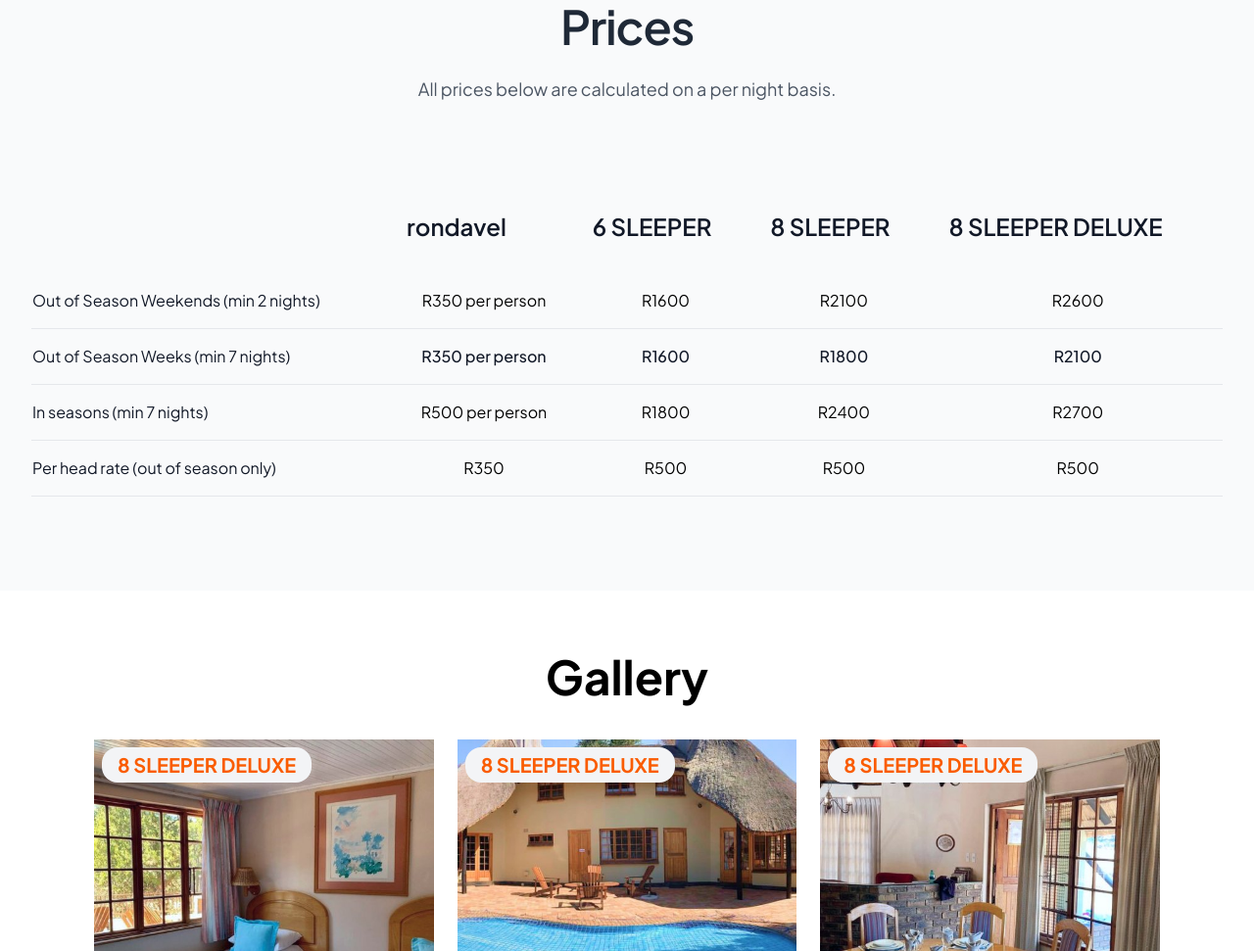
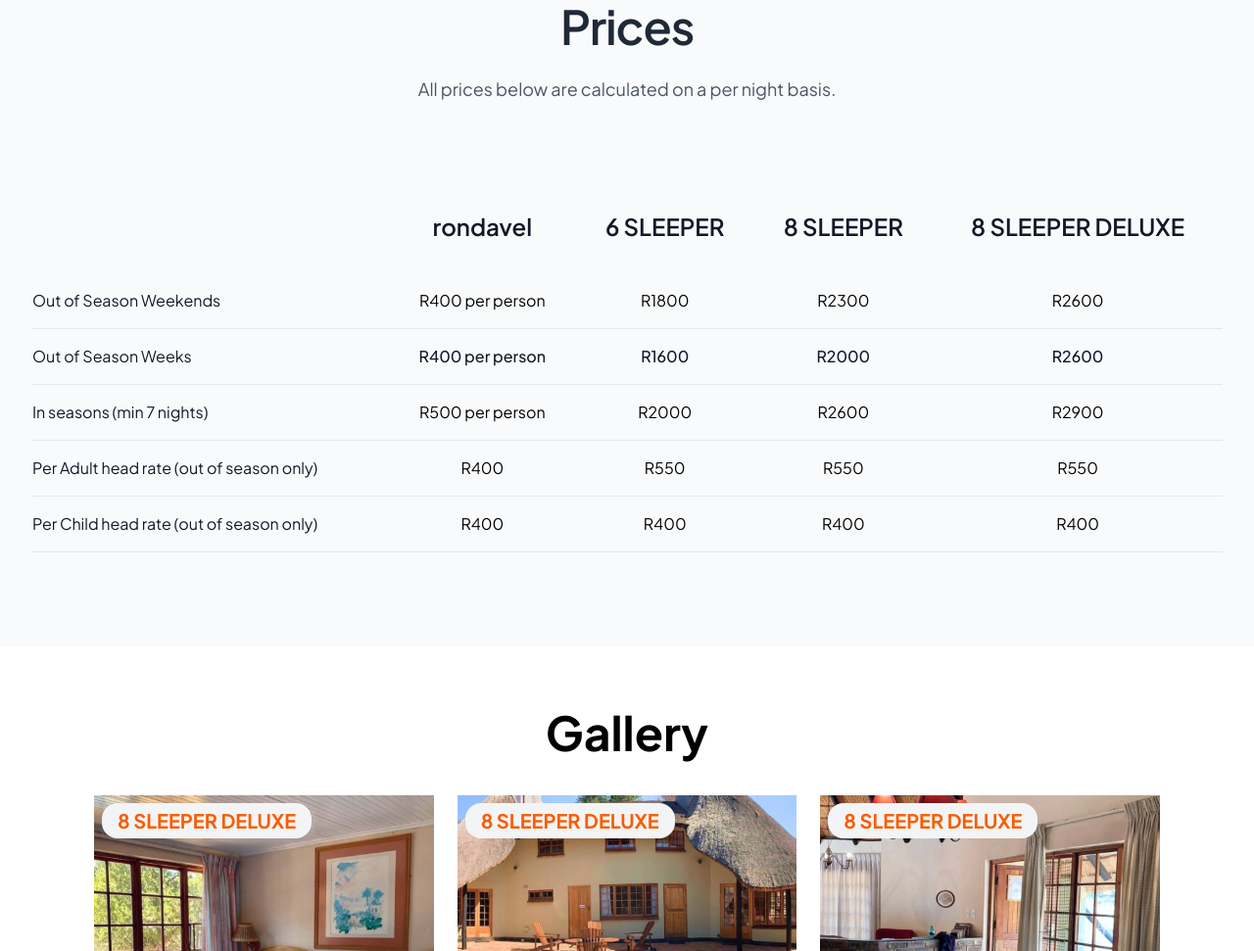
Before and after one commit to lukebricknell/ChampagneLane, a website: page public/accomodation.html in a window 1280 px wide. Shown: the part 1889-2860 px from the top of the page at 98% size. Drawn offline with Linux system fonts and the light colour scheme.

Commit message:
Changing rates and adding timeshare pdf

```diff
--- a/public/accomodation.html
+++ b/public/accomodation.html
@@ -434,25 +434,25 @@
               <tr>
                 <th class="py-8 pr-4"></th>
 
-                <th class="px-4 py-8 text-left">
+                <th class="px-4 py-8 text-center">
                   <p class="mt-3 text-2xl font-semibold text-gray-900">
                     rondavel
                   </p>
                 </th>
 
-                <th class="px-4 py-8 text-left">
+                <th class="px-4 py-8 text-center">
                   <p class="mt-3 text-2xl font-semibold text-gray-900">
                     6 SLEEPER
                   </p>
                 </th>
 
-                <th class="px-4 py-8 text-left">
+                <th class="px-4 py-8 text-center">
                   <p class="mt-3 text-2xl font-semibold text-gray-900">
                     8 SLEEPER
                   </p>
                 </th>
 
-                <th class="px-4 py-8 text-left">
+                <th class="px-4 py-8 text-center">
                   <p class="mt-3 text-2xl font-semibold text-gray-900">
                     8 SLEEPER DELUXE
                   </p>
@@ -465,19 +465,19 @@
                 <td
                   class="py-4 pr-4 text-base font-normal text-gray-900 border-b border-gray-200"
                 >
-                  Out of Season Weekends (min 2 nights)
+                  Out of Season Weekends
                 </td>
 
                 <td class="px-4 py-4 border-b text-center border-gray-200">
-                  <p>R350 per person</p>
+                  <p>R400 per person</p>
                 </td>
 
                 <td class="px-4 py-4 border-b text-center border-gray-200">
-                  R1600
+                  R1800
                 </td>
 
                 <td class="px-4 py-4 border-b text-center border-gray-200">
-                  R2100
+                  R2300
                 </td>
 
                 <td class="px-4 py-4 border-b text-center border-gray-200">
@@ -489,13 +489,13 @@
                 <td
                   class="py-4 pr-4 text-base font-normal text-gray-900 border-b border-gray-200"
                 >
-                  Out of Season Weeks (min 7 nights)
+                  Out of Season Weeks
                 </td>
 
                 <td
                   class="px-4 py-4 font-medium text-gray-900 border-b text-center border-gray-200"
                 >
-                  R350 per person
+                  R400 per person
                 </td>
 
                 <td
@@ -507,13 +507,13 @@
                 <td
                   class="px-4 py-4 font-medium text-gray-900 border-b text-center border-gray-200"
                 >
-                  R1800
+                  R2000
                 </td>
 
                 <td
                   class="px-4 py-4 font-medium text-gray-900 border-b text-center border-gray-200"
                 >
-                  R2100
+                  R2600
                 </td>
               </tr>
 
@@ -529,15 +529,15 @@
                 </td>
 
                 <td class="px-4 py-4 border-b text-center border-gray-200">
-                  R1800
+                  R2000
                 </td>
 
                 <td class="px-4 py-4 border-b text-center border-gray-200">
-                  R2400
+                  R2600
                 </td>
 
                 <td class="px-4 py-4 border-b text-center border-gray-200">
-                  R2700
+                  R2900
                 </td>
               </tr>
 
@@ -545,23 +545,46 @@
                 <td
                   class="py-4 pr-4 text-base font-normal text-gray-900 border-b border-gray-200"
                 >
-                  Per head rate (out of season only)
+                  Per Adult head rate (out of season only)
                 </td>
 
                 <td class="px-4 py-4 border-b text-center border-gray-200">
-                  R350
+                  R400
                 </td>
 
                 <td class="px-4 py-4 border-b text-center border-gray-200">
-                  R500
+                  R550
                 </td>
 
                 <td class="px-4 py-4 border-b text-center border-gray-200">
-                  R500
+                  R550
                 </td>
 
                 <td class="px-4 py-4 border-b text-center border-gray-200">
-                  R500
+                  R550
+                </td>
+              </tr>
+              <tr>
+                <td
+                  class="py-4 pr-4 text-base font-normal text-gray-900 border-b border-gray-200"
+                >
+                  Per Child head rate (out of season only)
+                </td>
+
+                <td class="px-4 py-4 border-b text-center border-gray-200">
+                  R400
+                </td>
+
+                <td class="px-4 py-4 border-b text-center border-gray-200">
+                  R400
+                </td>
+
+                <td class="px-4 py-4 border-b text-center border-gray-200">
+                  R400
+                </td>
+
+                <td class="px-4 py-4 border-b text-center border-gray-200">
+                  R400
                 </td>
               </tr>
             </tbody>
```
Also changed, not shown: public/index.html (+3 -1 lines), public/time-share.html (+3 -3 lines), public/output.css, 2 other files.
